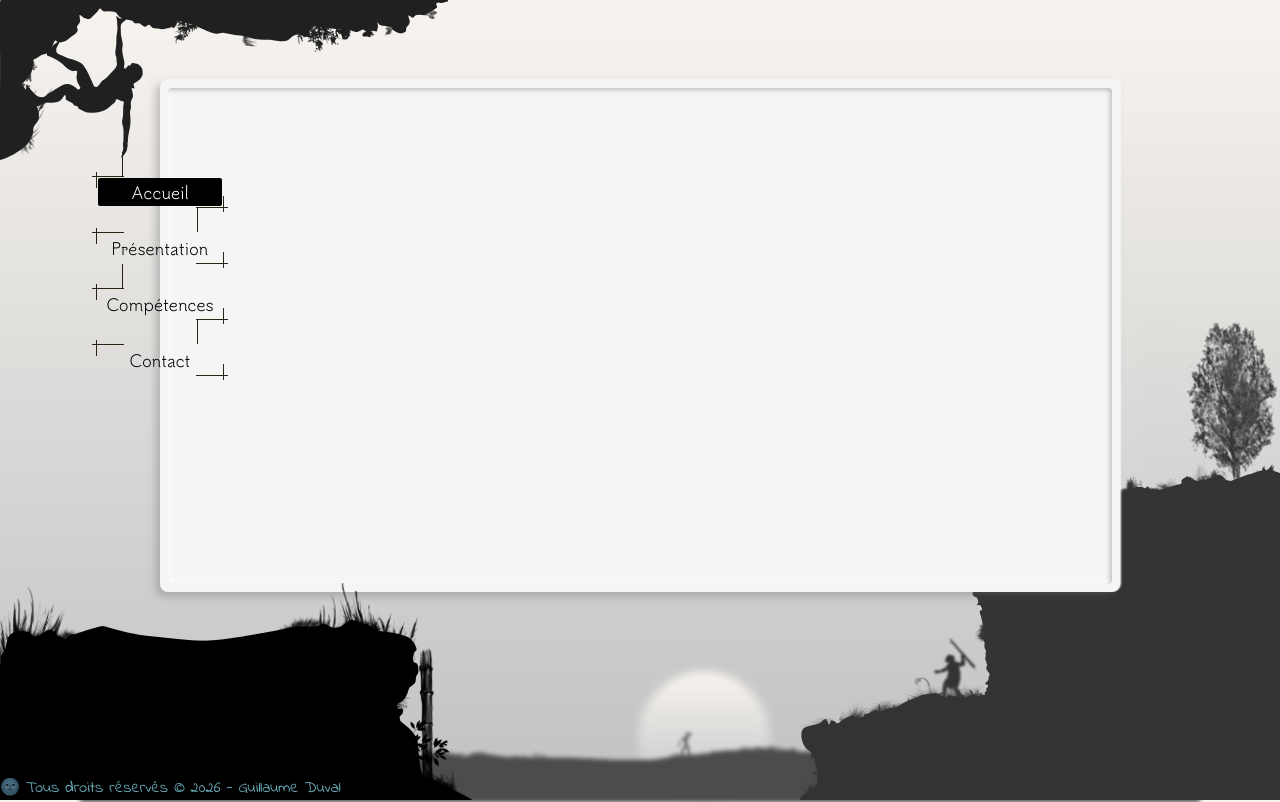
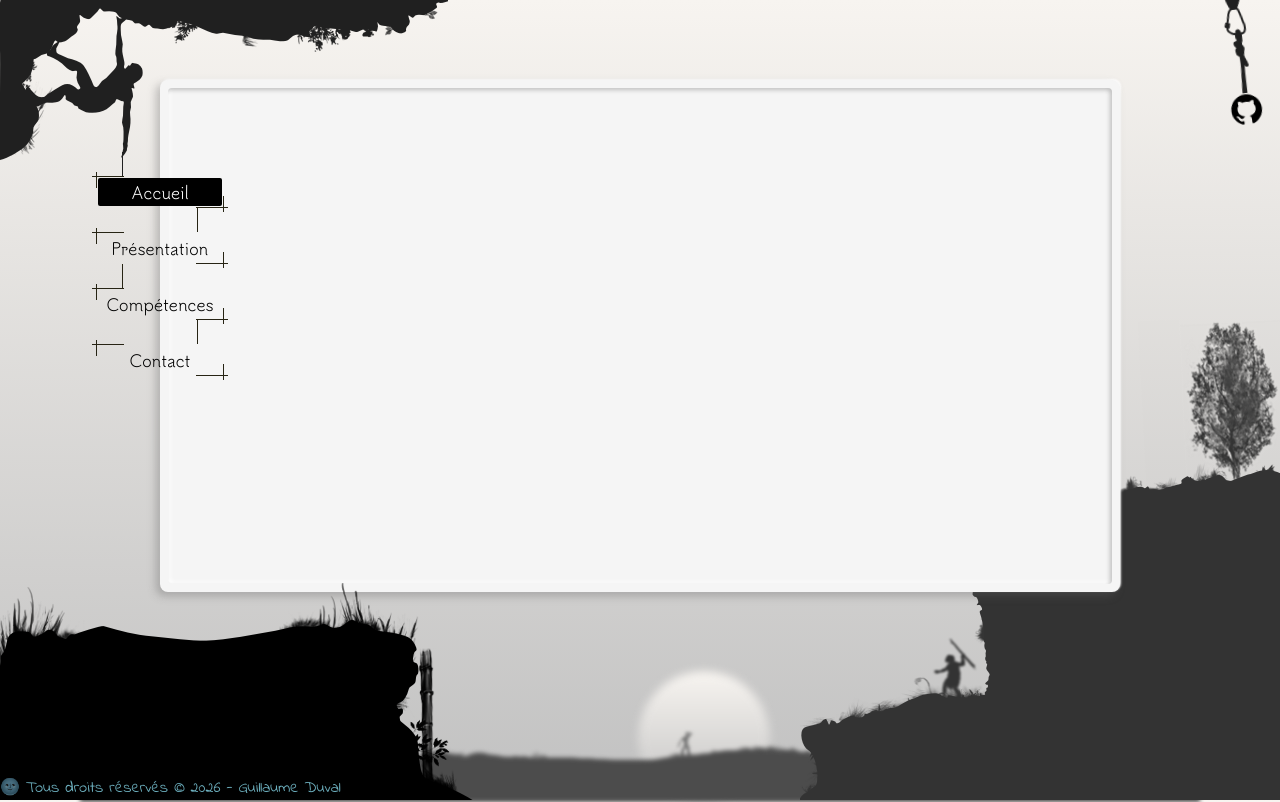
Before and after one commit to guillaume472e44/Portfolio, a plain HTML site: page index.html in a window 1280 px wide. Drawn offline with Linux system fonts and the light colour scheme.

Commit message:
Intégration zone liens réseaux sociaux

```diff
--- a/index.html
+++ b/index.html
@@ -5,7 +5,7 @@
     <meta name="viewport" content="width=device-width, initial-scale=1.0" />
     <link
       rel="shortcut icon"
-      href="./assets/icons8-portfolio-16.png"
+      href="./assets/icons/toolCase.svg"
       type="image/x-icon"
     />
     <title>Portfolio - Guillaume Duval</title>
@@ -62,6 +62,31 @@
       </nav>
     </header>
 
+    <div class="social-links hide">
+      <a
+        href="https://github.com/guillaume472e44"
+        title="Lien vers ma page GitHub"
+        class="social-links__anchor"
+        target="_blank"
+      >
+        <img
+          src="./assets/rope-link.webp"
+          width="32"
+          height="96"
+          alt="silhouette d'une corde accrochée à un mousqueton"
+          class="social-links__anchor__rope"
+        />
+        <img
+          src="./assets/icons/logo_github.svg"
+          width="32"
+          height="32"
+          alt="logo de gitHub"
+          class="social-links__anchor__logo"
+        />
+        <div class="social-links__anchor__underline"></div>
+      </a>
+    </div>
+
     <main class="screen hide"></main>
 
     <footer>
--- a/scripts/animations/onload.js
+++ b/scripts/animations/onload.js
@@ -5,12 +5,18 @@ window.addEventListener("load", () => {
     .querySelectorAll(".section-anchor")
     .forEach((anchor) => anchor.classList.remove("hide"));
   document.querySelector(".footer__silhouettes").classList.remove("hide");
+  document.querySelector(".screen").classList.remove("hide");
 
-  const screen = document.querySelector(".screen");
-  screen.classList.remove("hide");
-  screen.addEventListener("transitionend", startAnimations);
+  const socialLinks = document.querySelector(".social-links");
+  socialLinks.classList.remove("hide");
+  socialLinks.addEventListener("transitionend", startAnimations);
+  // const screen = document.querySelector(".screen");
+  // screen.classList.remove("hide");
+  // screen.addEventListener("transitionend", startAnimations);
 });
 
 function startAnimations() {
   document.querySelector(".caveman-silhouette").classList.add("animate");
+  document.querySelector(".social-links__anchor").classList.add("animate");
+
 }
--- a/style.css
+++ b/style.css
@@ -264,6 +264,86 @@ header {
 /*
 ----------------------------------------------------------------
 
+*************************************************** Social links
+
+----------------------------------------------------------------
+*/
+
+.social-links {
+  position: absolute;
+  right: 32px;
+  top: -2px;
+}
+.social-links__anchor {
+  text-decoration: none;
+  display: flex;
+  flex-direction: column;
+  transform-origin: top;
+  transform: rotateZ(-7.5deg);
+  transition: transform 0.6s 3.2s var(--transitionElastic);
+
+  &.animate {
+    animation: 2.4s ease-in-out 0s infinite alternate flow;
+  }
+}
+
+@keyframes flow {
+  from {
+    transform: rotateZ(-7.5deg);
+  }
+  to {
+    transform: rotateZ(7.5deg);
+  }
+}
+
+.social-links.hide {
+  & .social-links__anchor {
+    transform: translateY(-100%) rotateZ(-7.5deg);
+  }
+}
+
+.social-links__anchor__rope {
+  filter: contrast(75%);
+}
+
+.social-links__anchor__underline {
+  width: 100%;
+  height: 8px;
+  margin-block-start: 4px;
+  border-bottom-left-radius: 8px;
+  border-bottom-right-radius: 8px;
+  background-color: orangered;
+  display: none;
+
+  /* &::after{
+    content: "GitHub";
+    color: black;
+    font-family: 'Segoe UI', Tahoma, Geneva, Verdana, sans-serif;
+    font-size: 0.75rem;
+    font-weight: 100;
+  } */
+}
+
+.social-links__anchor:hover,
+.social-links__anchor:focus {
+  outline: none;
+
+  .social-links__anchor__rope {
+    filter: contrast(100%);
+  }
+
+  .social-links__anchor__logo {
+    filter: invert(100%);
+  }
+
+  .social-links__anchor__underline {
+    display: block;
+  }
+}
+
+/*
+----------------------------------------------------------------
+
 ******************************************************* Content
 
 ----------------------------------------------------------------
```
Also changed, not shown: assets/icons/logo_github.svg (added), assets/icons/toolCase.svg (added), assets/icons8-portfolio-16.png (deleted), assets/rope-link.webp (added).
